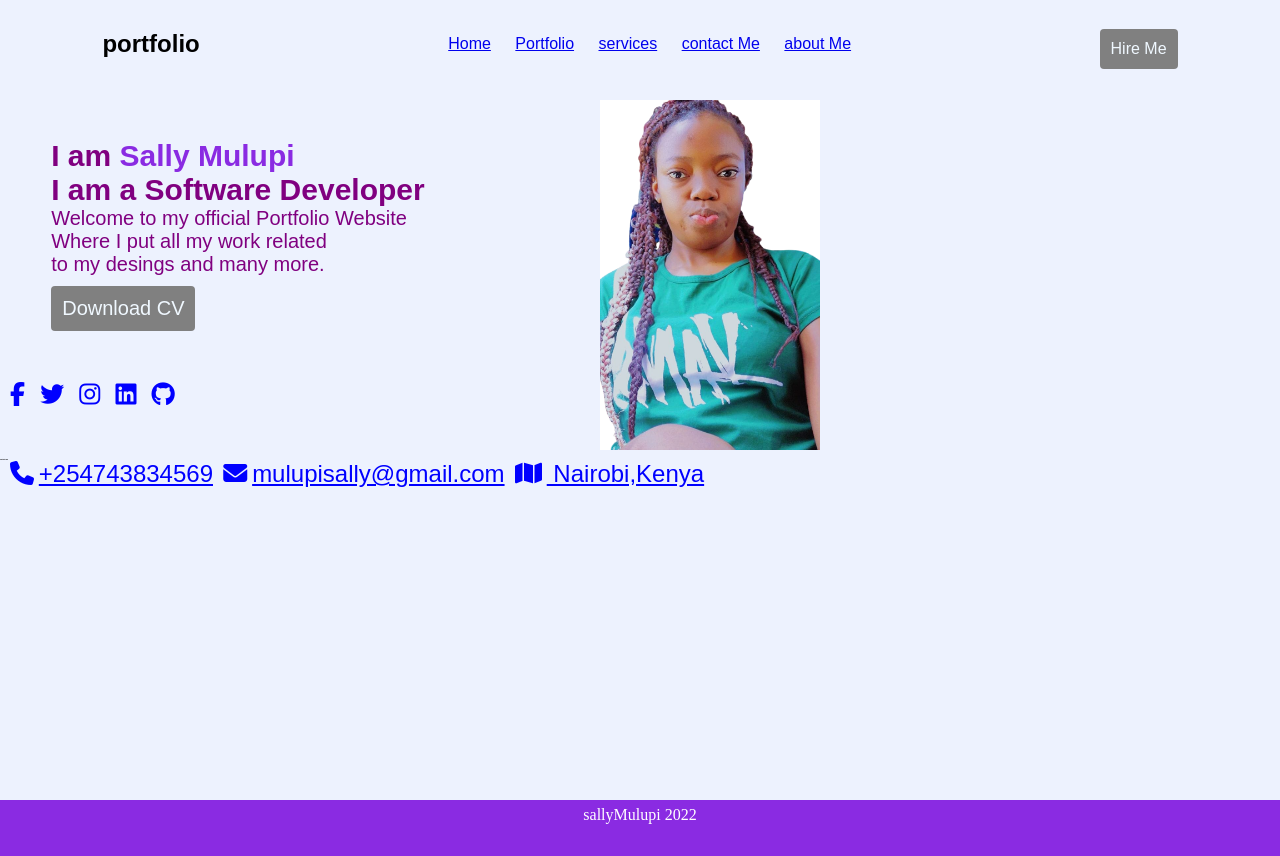
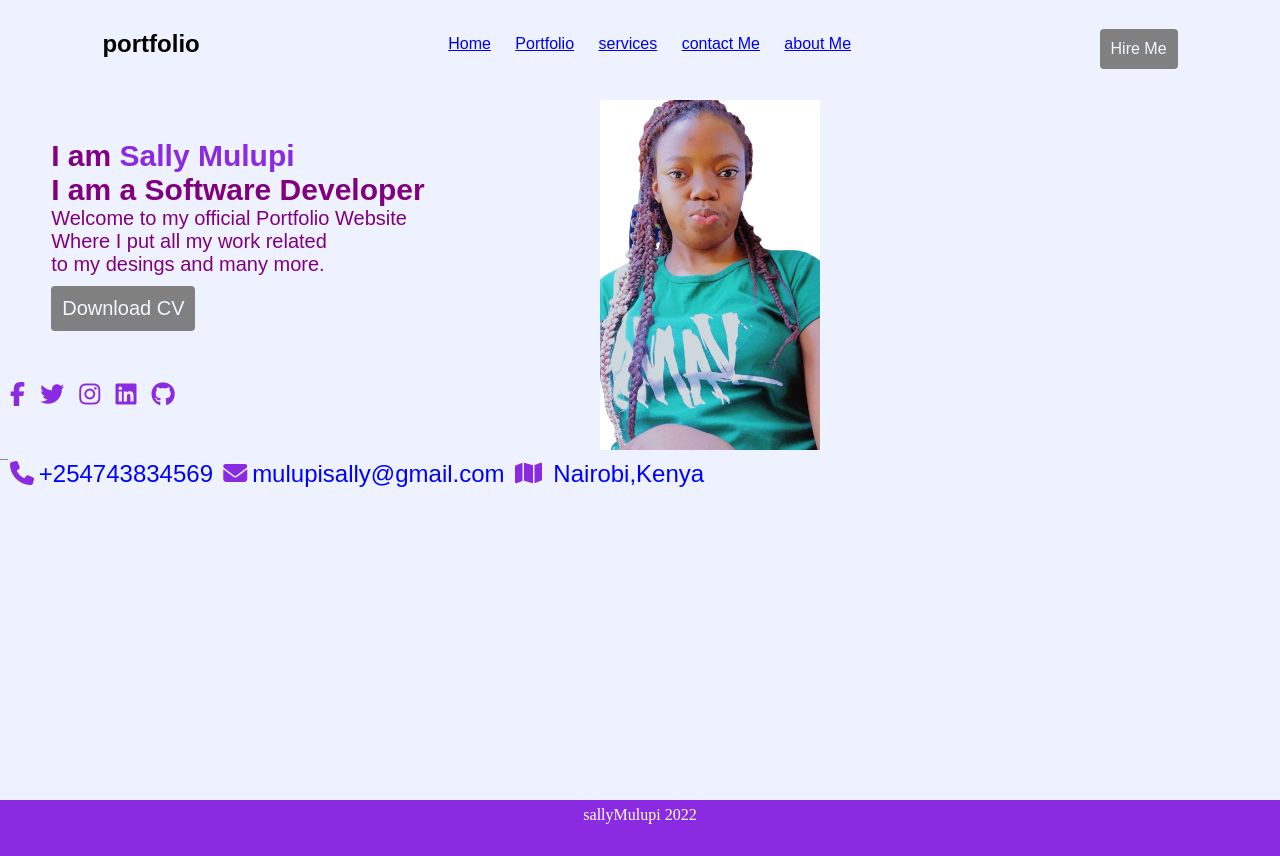
Before and after one commit to SallyMulupi/SALLY-MULUPI-S-PORTFOLIO, a plain HTML site: page index.html in a window 1280 px wide. Drawn offline with nearby package versions, Linux system fonts and the light colour scheme.

```diff
--- a/style.css
+++ b/style.css
@@ -105,11 +105,11 @@
                     padding: 1rem 0;
                     margin-left: 10px;
                     margin-top: 20px;
-                    text text-decoration: none;
+                    text-decoration: none;
                 }
 
                 .social a i {
-                    color: blue;
+                    color: blueviolet;
                     padding-right: .3rem;
                 }
 
```
